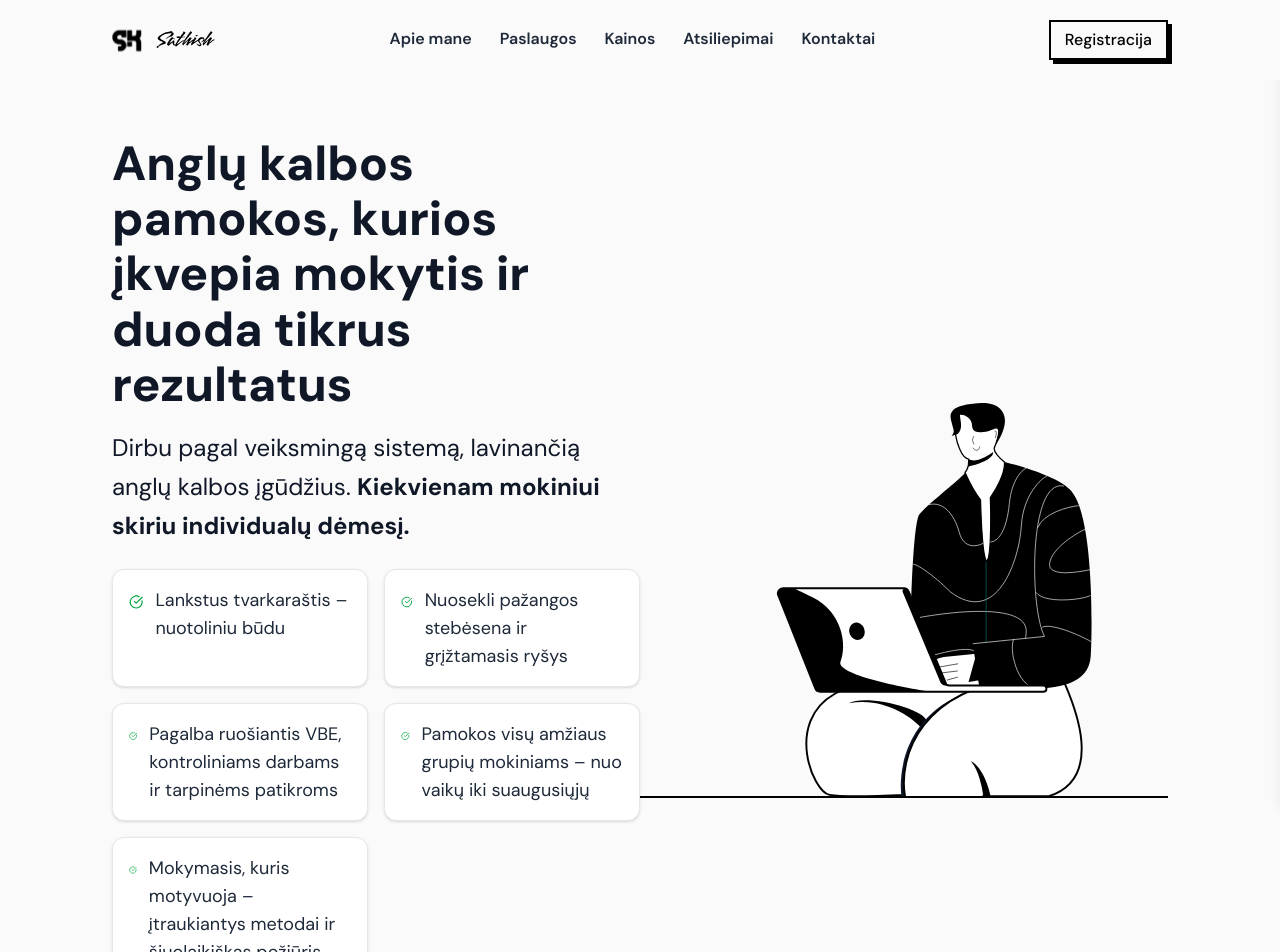
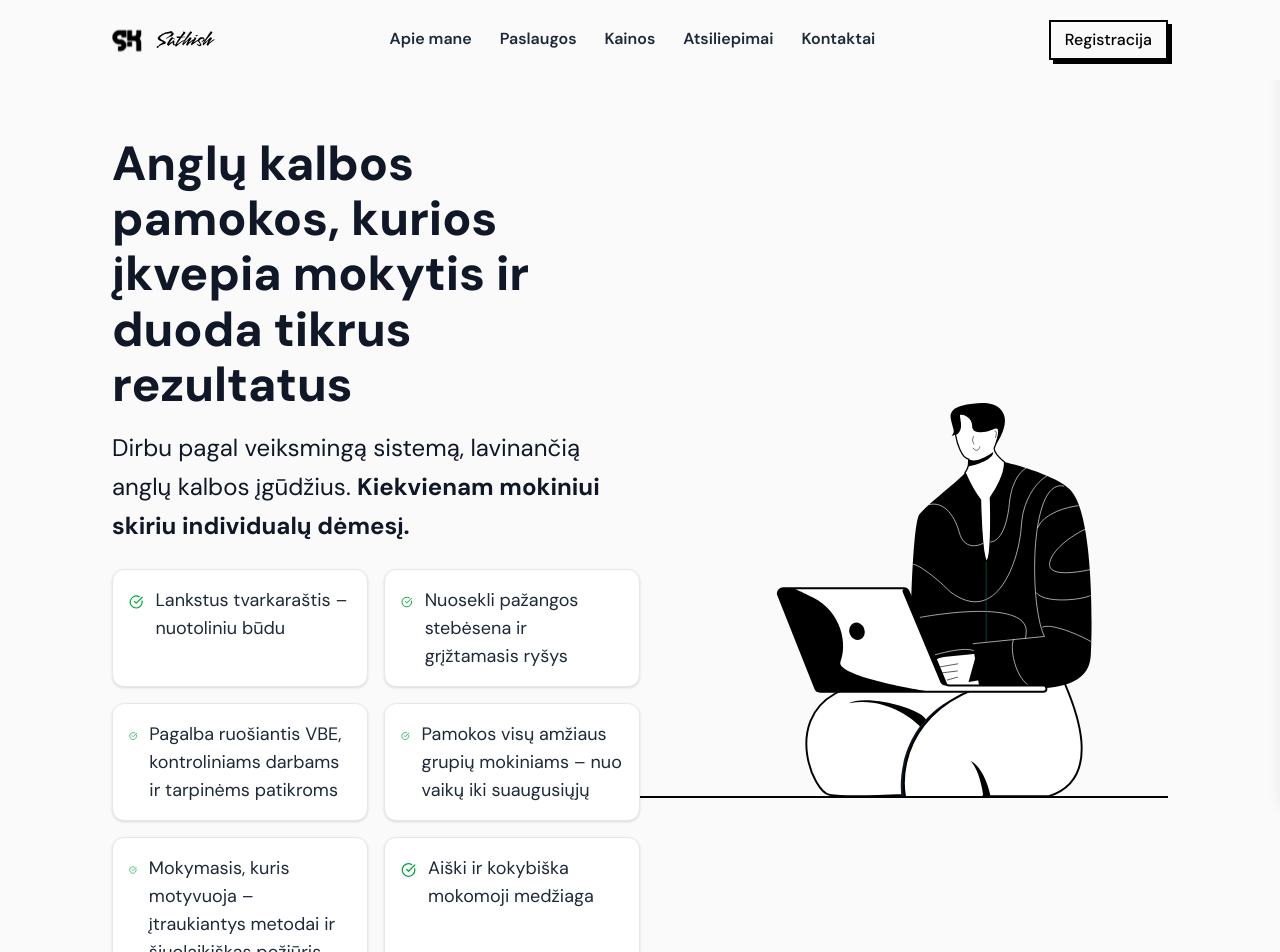
Before and after one commit to prochas/AngluMokytojas, a Next.js app: page / in a window 1280 px wide. Shown: the top 952 px of the page. Built offline with nearby package versions, Linux system fonts and the light colour scheme.

Commit message:
commit v25

```diff
--- a/src/components/AboutMe/AboutMe.js
+++ b/src/components/AboutMe/AboutMe.js
@@ -24,6 +24,7 @@ const features = [
   "Pagalba ruošiantis VBE, kontroliniams darbams ir tarpinėms patikroms",
   "Pamokos visų amžiaus grupių mokiniams – nuo vaikų iki suaugusiųjų",
   "Mokymasis, kuris motyvuoja – įtraukiantys metodai ir šiuolaikiškas požiūris",
+  "Aiški ir kokybiška mokomoji medžiaga"
 ];
 
 function AboutMe() {
```
